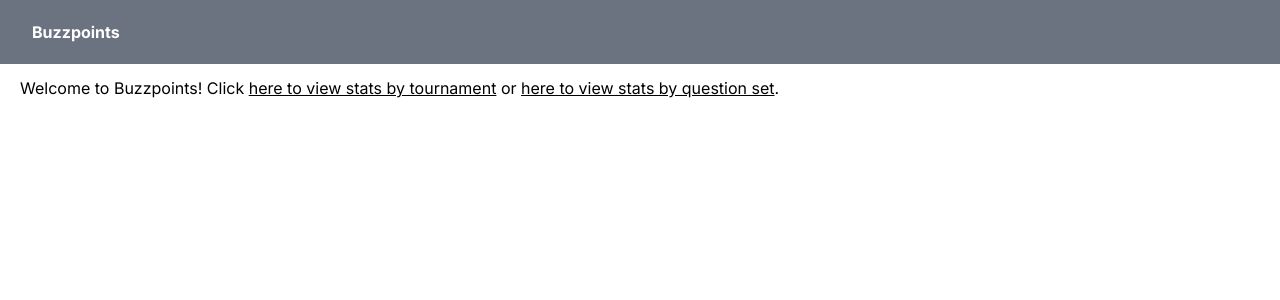
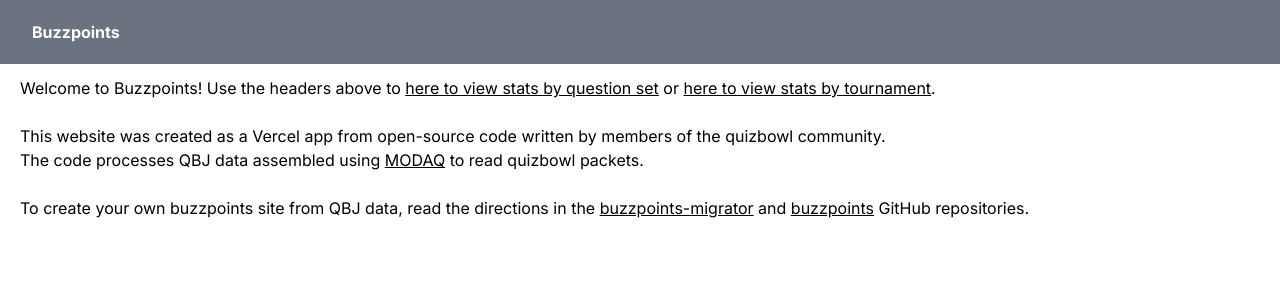
Before and after one commit to JemCasey/buzzpoints, a Next.js app: page / in a window 1280 px wide. Shown: the top 300 px of the page. Built offline with nearby package versions, Linux system fonts and the light colour scheme.

Commit message:
Improve homepage blurb

```diff
--- a/src/app/page.tsx
+++ b/src/app/page.tsx
@@ -5,7 +5,15 @@ export default function Home() {
   return (
     <Layout>
       <div>
-        Welcome to Buzzpoints! Click <Link href="/tournament" className="underline">here to view stats by tournament</Link> or <Link href="/set" className="underline">here to view stats by question set</Link>.
+        Welcome to Buzzpoints! Use the headers above to <Link href="/set" className="underline">here to view stats by question set</Link> or <Link href="/tournament" className="underline">here to view stats by tournament</Link>.
+      </div>
+      <br></br>
+      <div>
+        This website was created as a Vercel app from open-source code written by members of the quizbowl community.<br></br>The code processes QBJ data assembled using <Link href="https://github.com/alopezlago/MODAQ/" className="underline">MODAQ</Link> to read quizbowl packets.
+      </div>
+      <br></br>
+      <div>
+        To create your own buzzpoints site from QBJ data, read the directions in the <Link href="https://github.com/JemCasey/buzzpoints-migrator" className="underline">buzzpoints-migrator</Link> and <Link href="https://github.com/ani-per/buzzpoints" className="underline">buzzpoints</Link> GitHub repositories.
       </div>
     </Layout>
   );
```
